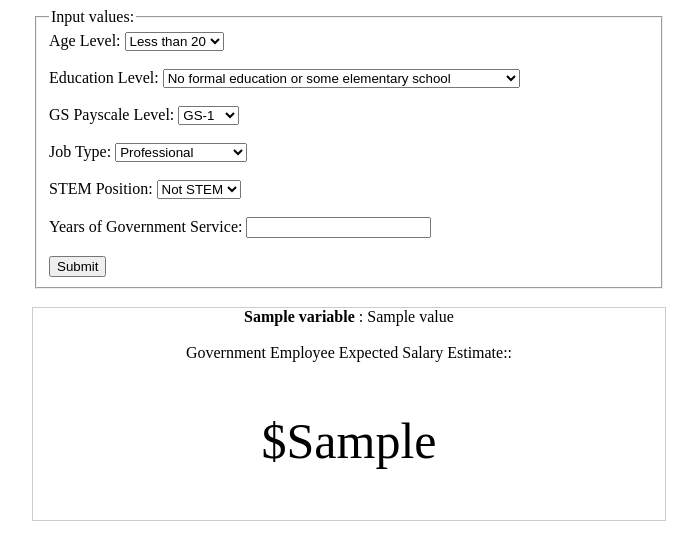
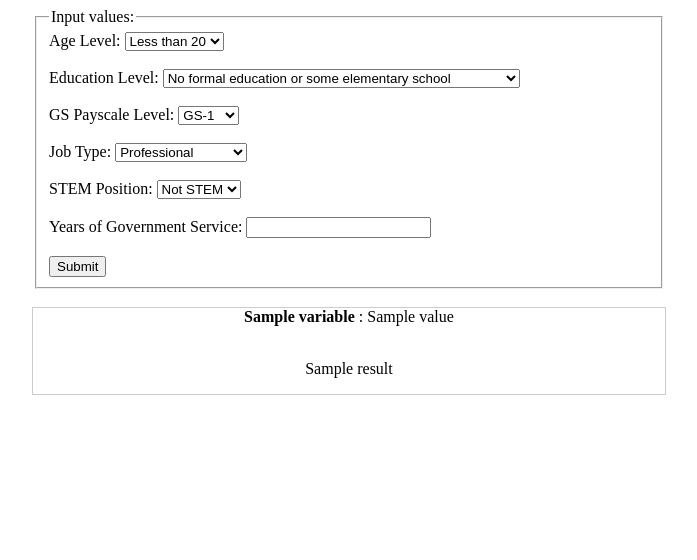
Before and after one commit to lrfussell/geese, a Flask app: template templates/main.html in a window 1280 px wide. Shown: the top 560 px of the page, without its empty margins (291-988 px from the left). Run offline with Flask 2, Linux system fonts and the light colour scheme; the template is opened without the code that fills it: most values are stand-ins (such as "Sample title", 1, 10 or a date in 2020); parts of the project's set-up code (start-up, migrations or seed data) failed here and were passed over.

Commit message:
Update main.html

```diff
--- a/templates/main.html
+++ b/templates/main.html
@@ -111,8 +111,8 @@ form {
             <b>{{ variable }}</b> : {{ value }}
         {% endfor %}
         <br>
-        <br> Government Employee Expected Salary Estimate::
-           <p style="font-size:50px">{{ "$" + result.toFixed(2) }}</p>
+        <br> <p style="font-size:30px Government Employee Expected Salary Estimate: /p>
+           <p style="font-size:50px">{{ result }}</p>
     {% endif %}
 </div>
 </html>
```
